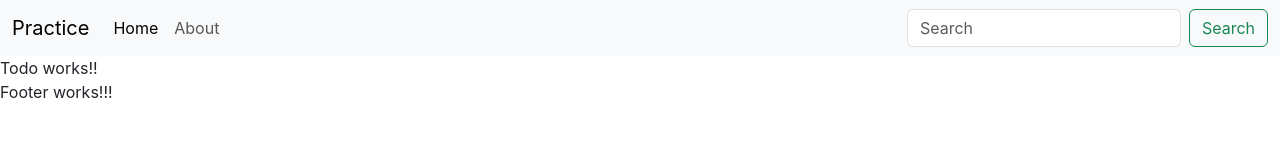
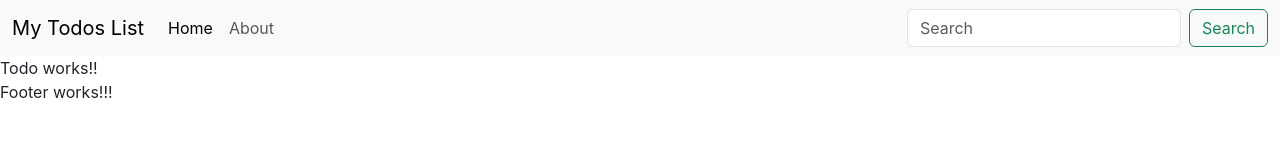
Before and after one commit to mahamwaseem/first-react-project, a React (Create React App) app: page / in a window 1280 px wide. Shown: the top 160 px of the page. Built offline with nearby package versions, Linux system fonts and the light colour scheme.

Commit message:
Initialize props in Header

```diff
--- a/src/App.js
+++ b/src/App.js
@@ -8,7 +8,7 @@ import Todo from "./My_Components/TOdo";
 function App() {
   return (
     <>
-      <Headers/>
+      <Headers title = "My Todos List"/>
       <Todo/>
       <Footer/>
     </>
--- a/src/My_Components/Header.js
+++ b/src/My_Components/Header.js
@@ -1,10 +1,10 @@
 import React from 'react'
 
-export default function Header() {
+export default function Header(props) {
   return (
     <nav className="navbar navbar-expand-lg bg-body-tertiary">
         <div className="container-fluid">
-          <a className="navbar-brand" href="#">Practice</a>
+          <a className="navbar-brand" href="#">{props.title}</a>
           <button className="navbar-toggler" type="button" data-bs-toggle="collapse" data-bs-target="#navbarSupportedContent" aria-controls="navbarSupportedContent" aria-expanded="false" aria-label="Toggle navigation">
             <span className="navbar-toggler-icon"></span>
           </button>
```
